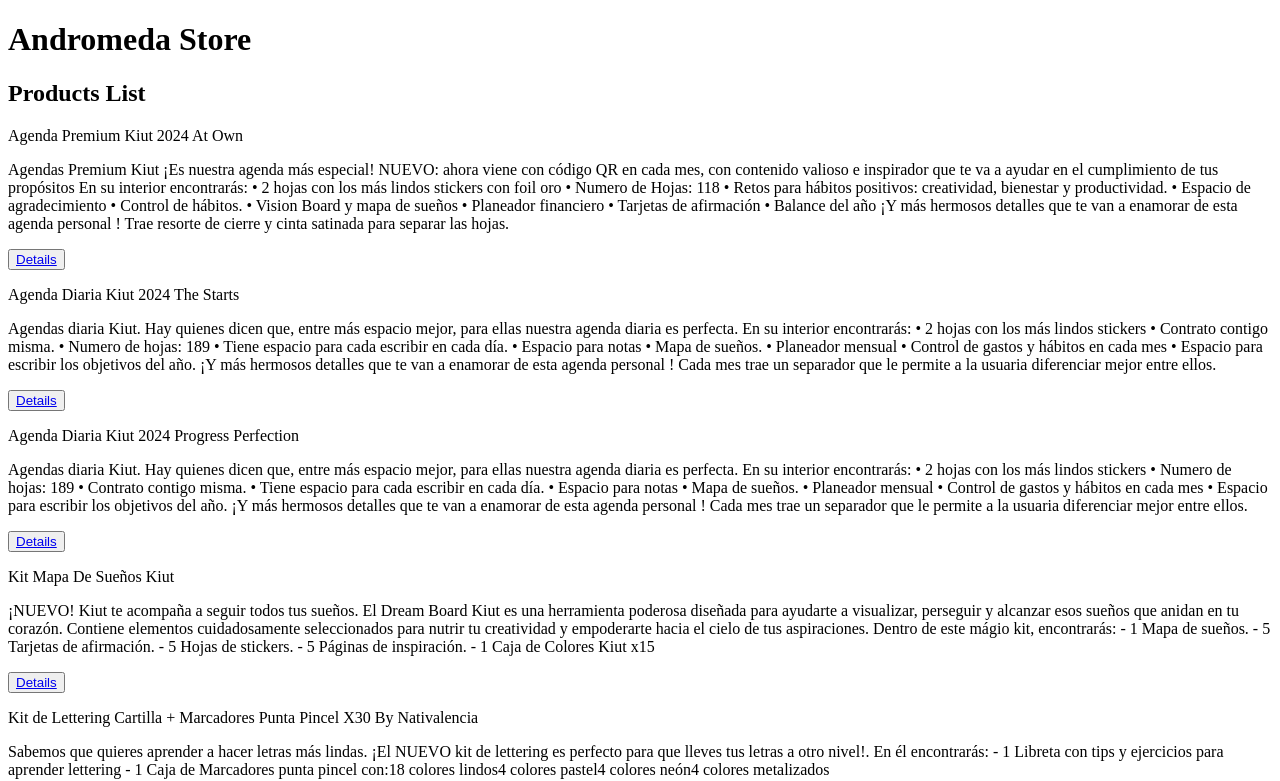
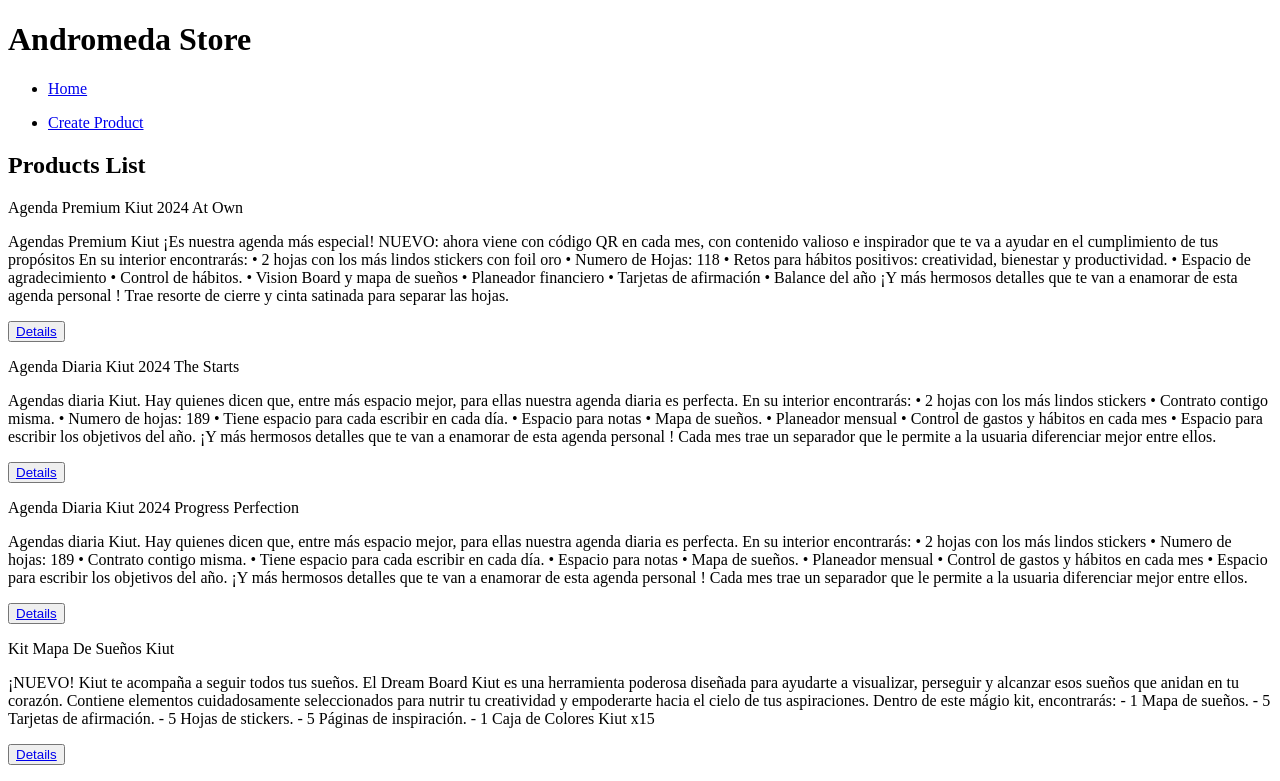
Before and after one commit to amappola7/andromeda-store, an Angular app: page / in a window 1280 px wide. Shown: the top 781 px of the page. Built offline with nearby package versions, Linux system fonts and the light colour scheme; data requests are answered from the project's data file.

Commit message:
Creating nav bar

```diff
--- a/src/app/ui/pages/home/home.component.html
+++ b/src/app/ui/pages/home/home.component.html
@@ -1,4 +1,5 @@
 <app-header></app-header>
+<app-nav-bar></app-nav-bar>
 <section class="home">
   <div class="products-list__container">
     <h2>Products List</h2>
--- /dev/null
+++ b/src/app/ui/shared/components/nav-bar/nav-bar.component.html
@@ -0,0 +1,8 @@
+<nav>
+  <ul>
+    <li><a routerLink="/">Home</a></li>
+  </ul>
+  <ul>
+    <li><a routerLink="create-product">Create Product</a></li>
+  </ul>
+</nav>
--- a/src/app/ui/shared/shared.module.ts
+++ b/src/app/ui/shared/shared.module.ts
@@ -5,12 +5,14 @@
 import { ProductFormComponent } from './components/product-form/product-form.component';
 import { PagesRoutingModule } from '../pages/pages-routing.module';
 import { ReactiveFormsModule } from '@angular/forms';
+import { NavBarComponent } from './components/nav-bar/nav-bar.component';
 
 @NgModule({
   declarations: [
     HeaderComponent,
     ProductCardComponent,
     ProductFormComponent,
+    NavBarComponent,
   ],
   imports: [
     CommonModule,
@@ -20,7 +22,8 @@
   exports: [
     HeaderComponent,
     ProductCardComponent,
-    ProductFormComponent
+    ProductFormComponent,
+    NavBarComponent
   ]
 })
 export class SharedModule { }
```
Also changed, not shown: src/app/ui/shared/components/nav-bar/nav-bar.component.ts (added, +10 -0 lines), src/app/ui/shared/components/nav-bar/nav-bar.component.scss (added).
